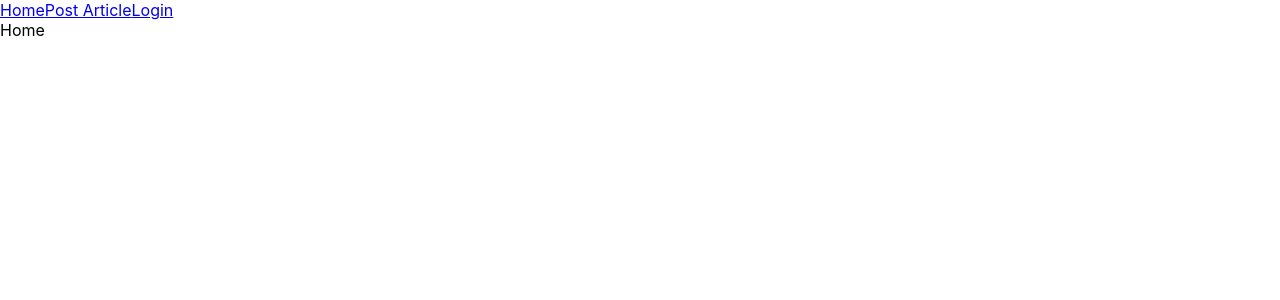
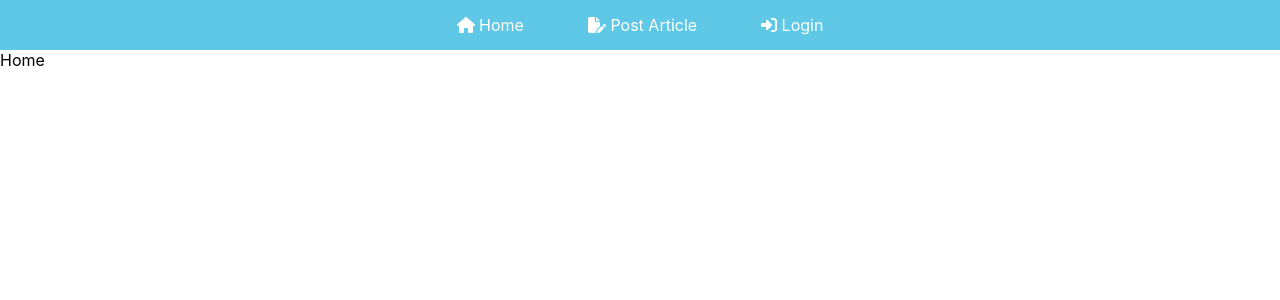
Before and after one commit to hayapy88/blog, a React (Create React App) app: page / in a window 1280 px wide. Shown: the top 300 px of the page. Built offline with nearby package versions, Linux system fonts and the light colour scheme.

Commit message:
Add Navbar styles and integrate FontAwesome icons

```diff
--- a/package.json
+++ b/package.json
@@ -3,6 +3,11 @@
   "version": "0.1.0",
   "private": true,
   "dependencies": {
+    "@fortawesome/fontawesome-svg-core": "^6.6.0",
+    "@fortawesome/free-brands-svg-icons": "^6.6.0",
+    "@fortawesome/free-regular-svg-icons": "^6.6.0",
+    "@fortawesome/free-solid-svg-icons": "^6.6.0",
+    "@fortawesome/react-fontawesome": "^0.2.2",
     "@testing-library/jest-dom": "^5.17.0",
     "@testing-library/react": "^13.4.0",
     "@testing-library/user-event": "^13.5.0",
--- /dev/null
+++ b/src/components/Navbar.css
@@ -0,0 +1,17 @@
+nav {
+  display: flex;
+  justify-content: center;
+  align-items: center;
+  height: 50px;
+  background-color: #5fc8e6;
+  gap: 5%;
+}
+
+nav a {
+  text-decoration: none;
+  color: white;
+}
+
+nav a:hover {
+  color: #008ec2;
+}
--- a/src/components/Navbar.js
+++ b/src/components/Navbar.js
@@ -1,12 +1,28 @@
 import React from "react";
 import { Link } from "react-router-dom";
+import "./Navbar.css";
+import { FontAwesomeIcon } from "@fortawesome/react-fontawesome";
+import {
+  faHouse,
+  faFilePen,
+  faRightToBracket,
+} from "@fortawesome/free-solid-svg-icons";
 
 const Navbar = () => {
   return (
     <nav>
-      <Link to="/">Home</Link>
-      <Link to="/postArticle">Post Article</Link>
-      <Link to="/login">Login</Link>
+      <Link to="/">
+        <FontAwesomeIcon icon={faHouse} />
+        &nbsp;Home
+      </Link>
+      <Link to="/postArticle">
+        <FontAwesomeIcon icon={faFilePen} />
+        &nbsp;Post Article
+      </Link>
+      <Link to="/login">
+        <FontAwesomeIcon icon={faRightToBracket} />
+        &nbsp;Login
+      </Link>
     </nav>
   );
 };
```
Also changed, not shown: 1 other file (tests, documents, lock files or other folders).
